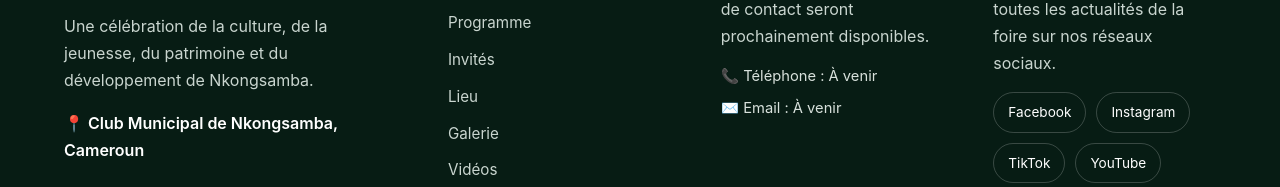
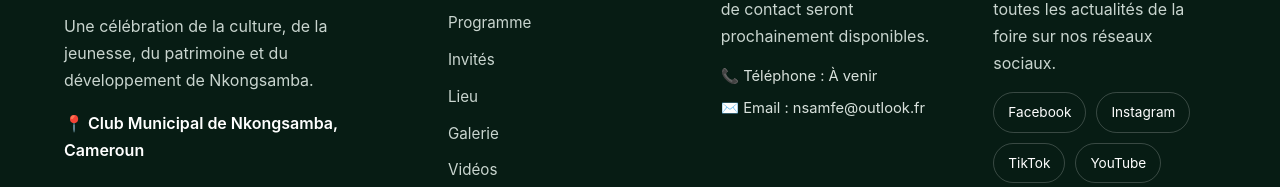
Before and after one commit to NSAMFE/Nsamfe-, a React (Vite) app: page / in a window 1280 px wide. Shown: the part 9814-10001 px from the top of the page. Built offline with nearby package versions, Linux system fonts and the light colour scheme.

Commit message:
Ajout de l email

```diff
--- a/src/components/Footer.jsx
+++ b/src/components/Footer.jsx
@@ -80,7 +80,7 @@ function Footer() {
 
           <div className="footer-contact">
             <span>📞 Téléphone : À venir</span>
-            <span>✉️ Email : À venir</span>
+            <span>✉️ Email : nsamfe@outlook.fr</span>
           </div>
         </div>
 
```
